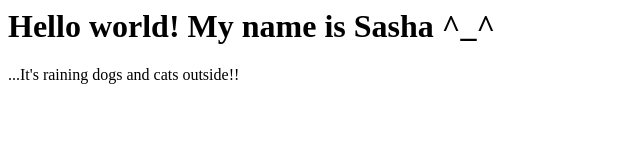
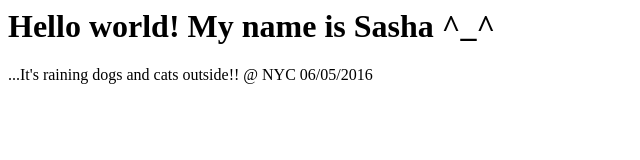
Before and after one commit to Sa-Sha/Sasha.First.Project, a plain HTML site: page index.html in a window 1280 px wide. Shown: the whole page, without its empty margins (0-640 px from the left). Drawn offline with Linux system fonts and the light colour scheme.

Commit message:
New Update

```diff
--- a/index.html
+++ b/index.html
@@ -4,6 +4,6 @@
 </head>
 <body>
   <h1>Hello world! My name is Sasha ^_^ </h1>
-  <p>...It's raining dogs and cats outside!!</p>
+  <p>...It's raining dogs and cats outside!! @ NYC 06/05/2016</p>
 </body>
 </html>
```
